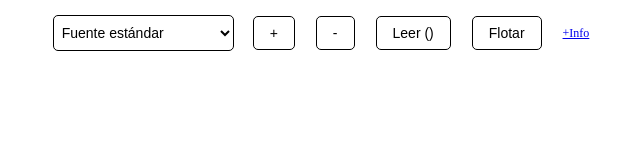
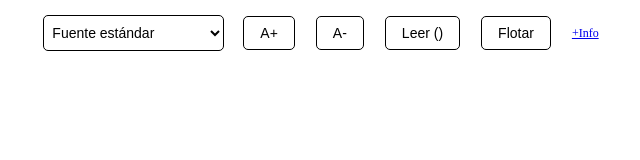
Before and after one commit to jjdeharo/batexe, a plain HTML site: page desplegable_voz_es.html in a window 1280 px wide. Shown: the whole page, without its empty margins (322-962 px from the left). Drawn offline with Linux system fonts and the light colour scheme; a web font is replaced by a local one.

Commit message:
Update desplegable_voz_es.html

```diff
--- a/desplegable_voz_es.html
+++ b/desplegable_voz_es.html
@@ -81,8 +81,8 @@
   const robotoText = 'Roboto'; // Desplegable
   const latoText = 'Lato'; // Desplegable
 
-  const increaseFontText = '+'; // Botón para incrementar la fuente
-  const decreaseFontText = '-'; // Botón para reducir la fuente
+  const increaseFontText = 'A+'; // Botón para incrementar la fuente
+  const decreaseFontText = 'A-'; // Botón para reducir la fuente
 
   let floatingFix = 'Fijar' // Texto del botón flotante cuando está sobre el texto
   let floatingFloat = 'Flotar' //Texto del botón flotante cuando está fijo en la parte superior
```
